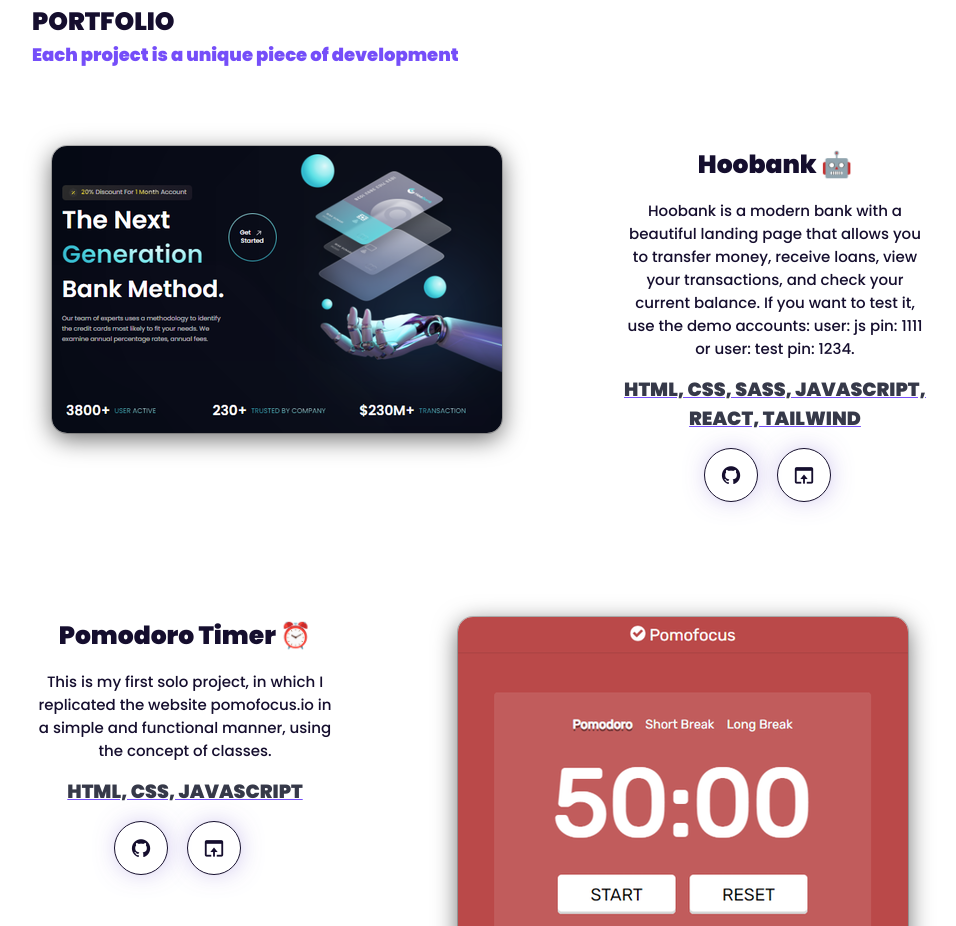
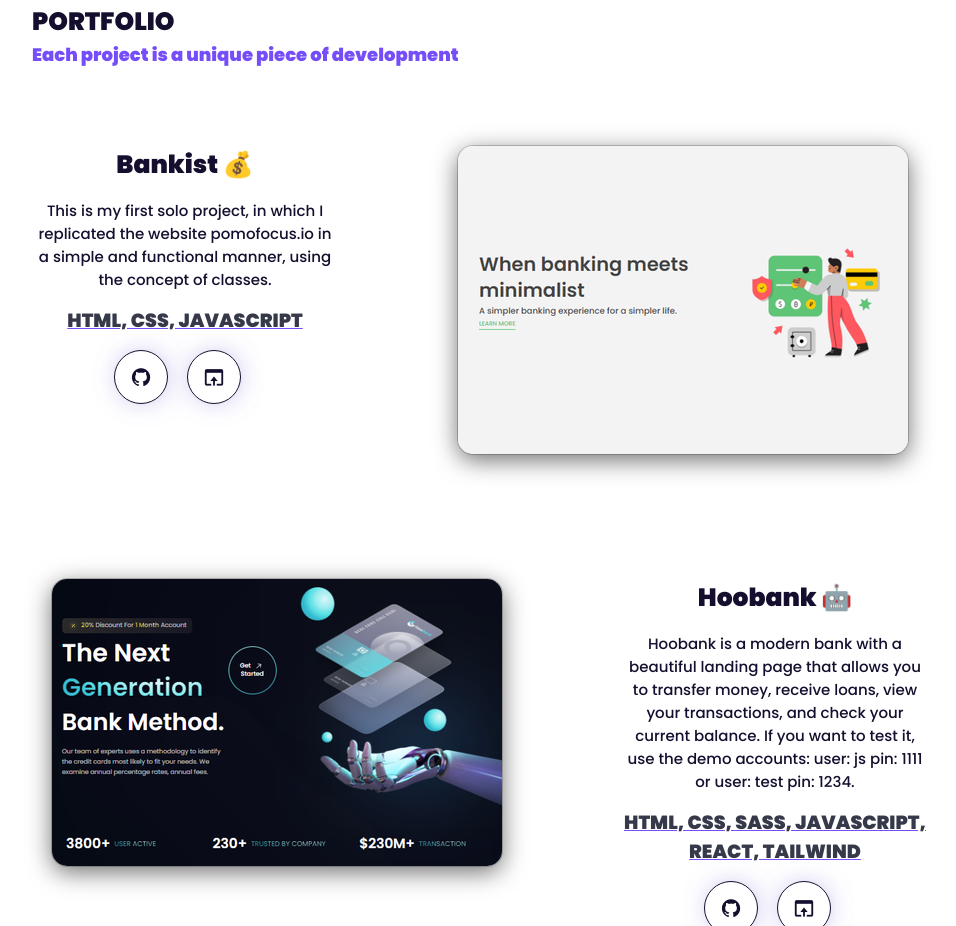
Before and after one commit to davimgfx/portfolio, a plain HTML site: page index.html in a window 1280 px wide. Shown: the part 1617-2543 px from the top of the page, without its empty margins (160-1116 px from the left). Drawn offline with nearby package versions, Linux system fonts and the light colour scheme.

Commit message:
add new portfolio

```diff
--- a/index.html
+++ b/index.html
@@ -125,6 +125,44 @@
         <h3 class="portfolio__headingh3">
           Each project is a unique piece of development
         </h3>
+      </div>
+      <div class="portfolio__container">
+        <div class="portfolio__layer">
+          <h2>Bankist 💰</h2>
+          <p class="portfolio__layerp2">
+            This is my first solo project, in which I replicated the website
+            pomofocus.io in a simple and functional manner, using the concept of
+            classes.
+          </p>
+          <p><span class="highlight">HTML, CSS, JAVASCRIPT</span></p>
+          <p>
+            <a
+              href="https://github.com/davimgfx/bankist"
+              target="_blank"
+              class="none"
+              ><i class="bx bxl-github portfolio__itens clickon"></i
+            ></a>
+            <a
+              href="https://davimgfx.github.io/bankist/"
+              target="_blank"
+              class="none"
+              ><i class="bx bx-window-open portfolio__itens clickon"></i
+            ></a>
+          </p>
+        </div>
+        <div class="portfolio__box">
+          <a href="https://davimgfx.github.io/bankist/" target="_blank"
+            ><picture>
+              <source
+                media="(max-width: 845px)"
+                srcset="assets/images/Screenshot_3_cellphone.png" />
+
+              <img
+                src="assets/images/Screenshot_3.png"
+                alt="project1"
+                class="portfolio__image" /> </picture
+          ></a>
+        </div>
       </div>
       <div class="portfolio__container">
         <div class="portfolio__box">
```
Also changed, not shown: assets/images/Screenshot_3.png (added), assets/images/Screenshot_3_cellphone.png (added).
